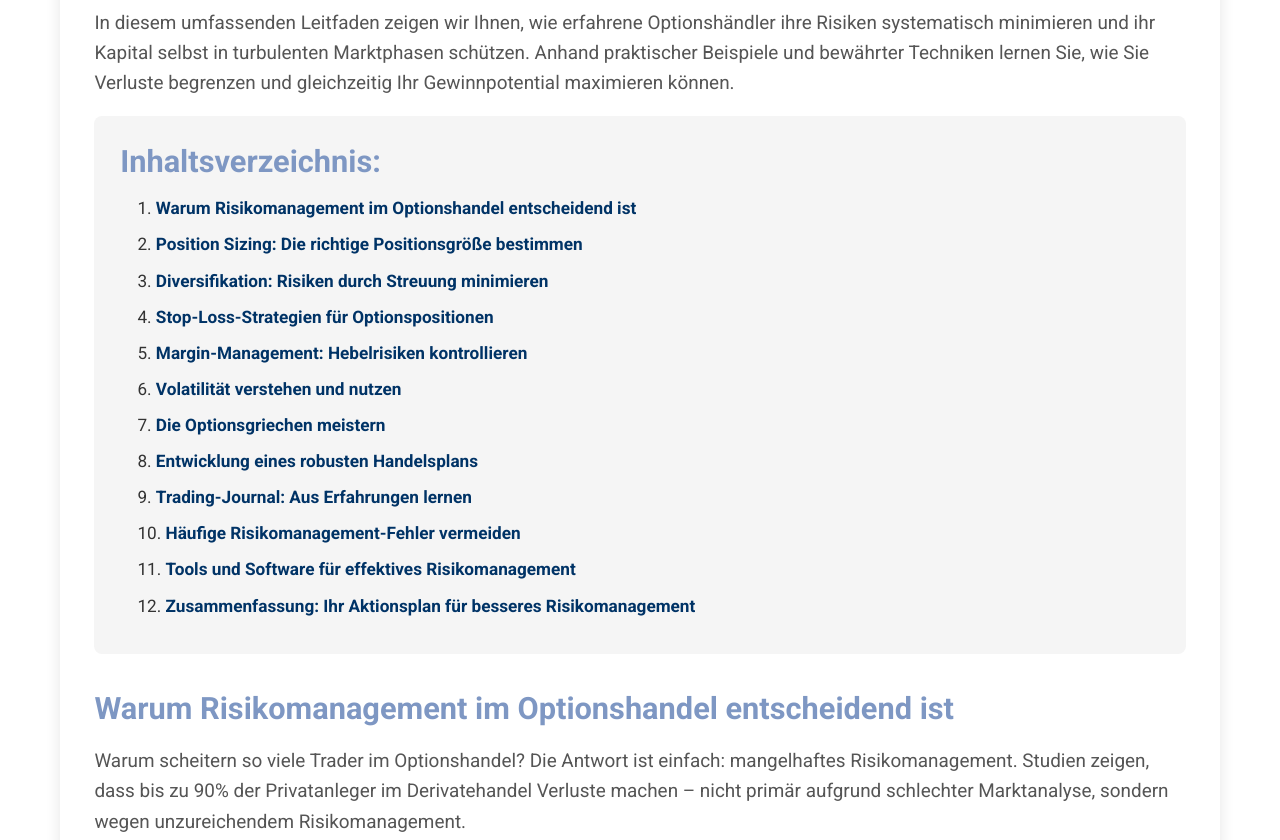
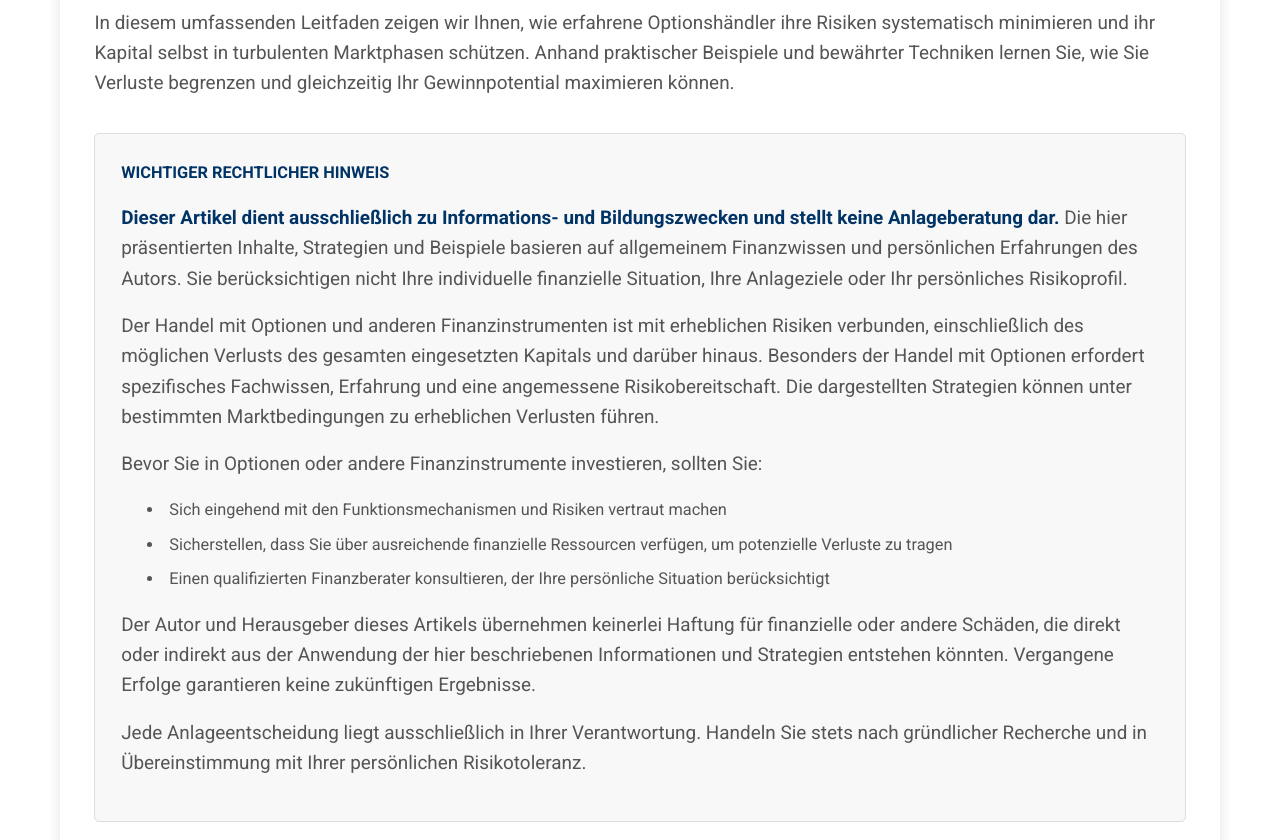
Before and after one commit to mkleh78/buchwebseite, a plain HTML site: page blog2.html in a window 1280 px wide. Shown: the part 780-1620 px from the top of the page. Drawn offline with Linux system fonts and the light colour scheme.

Commit message:
Update blog2.html
Rechtlicher HInweis

```diff
--- a/blog2.html
+++ b/blog2.html
@@ -584,6 +584,20 @@
 
                 <p>In diesem umfassenden Leitfaden zeigen wir Ihnen, wie erfahrene Optionshändler ihre Risiken systematisch minimieren und ihr Kapital selbst in turbulenten Marktphasen schützen. Anhand praktischer Beispiele und bewährter Techniken lernen Sie, wie Sie Verluste begrenzen und gleichzeitig Ihr Gewinnpotential maximieren können.</p>
 
+                <div style="background-color: #f8f8f8; border: 1px solid #ddd; border-radius: 5px; padding: 1.5rem; margin: 2rem 0; color: #333; font-size: 0.95rem;">
+                    <h4 style="color: var(--primary); margin-bottom: 1rem; font-weight: 600;">WICHTIGER RECHTLICHER HINWEIS</h4>
+                    <p><strong>Dieser Artikel dient ausschließlich zu Informations- und Bildungszwecken und stellt keine Anlageberatung dar.</strong> Die hier präsentierten Inhalte, Strategien und Beispiele basieren auf allgemeinem Finanzwissen und persönlichen Erfahrungen des Autors. Sie berücksichtigen nicht Ihre individuelle finanzielle Situation, Ihre Anlageziele oder Ihr persönliches Risikoprofil.</p>
+                    <p>Der Handel mit Optionen und anderen Finanzinstrumenten ist mit erheblichen Risiken verbunden, einschließlich des möglichen Verlusts des gesamten eingesetzten Kapitals und darüber hinaus. Besonders der Handel mit Optionen erfordert spezifisches Fachwissen, Erfahrung und eine angemessene Risikobereitschaft. Die dargestellten Strategien können unter bestimmten Marktbedingungen zu erheblichen Verlusten führen.</p>
+                    <p>Bevor Sie in Optionen oder andere Finanzinstrumente investieren, sollten Sie:</p>
+                    <ul style="margin-left: 1.5rem; margin-bottom: 1rem;">
+                        <li>Sich eingehend mit den Funktionsmechanismen und Risiken vertraut machen</li>
+                        <li>Sicherstellen, dass Sie über ausreichende finanzielle Ressourcen verfügen, um potenzielle Verluste zu tragen</li>
+                        <li>Einen qualifizierten Finanzberater konsultieren, der Ihre persönliche Situation berücksichtigt</li>
+                    </ul>
+                    <p>Der Autor und Herausgeber dieses Artikels übernehmen keinerlei Haftung für finanzielle oder andere Schäden, die direkt oder indirekt aus der Anwendung der hier beschriebenen Informationen und Strategien entstehen könnten. Vergangene Erfolge garantieren keine zukünftigen Ergebnisse.</p>
+                    <p>Jede Anlageentscheidung liegt ausschließlich in Ihrer Verantwortung. Handeln Sie stets nach gründlicher Recherche und in Übereinstimmung mit Ihrer persönlichen Risikotoleranz.</p>
+                </div>
+
                 <div class="table-of-contents">
                     <h3>Inhaltsverzeichnis:</h3>
                     <ol>
@@ -996,7 +1010,7 @@
 
                 <div class="cta-box">
                     <h3>Möchten Sie Ihr Risikomanagement im Optionshandel auf das nächste Level heben?</h3>
-                    <p>In meinem Buch finden Sie detaillierte Anleitungen, fortgeschrittene Strategien und praxiserprobte Risikomanagement-Techniken, die Ihnen helfen, Ihr Kapital zu schützen und konstant profitabel zu handeln.</p>
+                    <p>In unserem umfassenden Buch "Just Options" finden Sie detaillierte Anleitungen, fortgeschrittene Strategien und praxiserprobte Risikomanagement-Techniken, die Ihnen helfen, Ihr Kapital zu schützen und konstant profitabel zu handeln.</p>
                     <a href="index.html#book" class="btn">Mehr über das Buch erfahren</a>
                 </div>
             </div>
```
